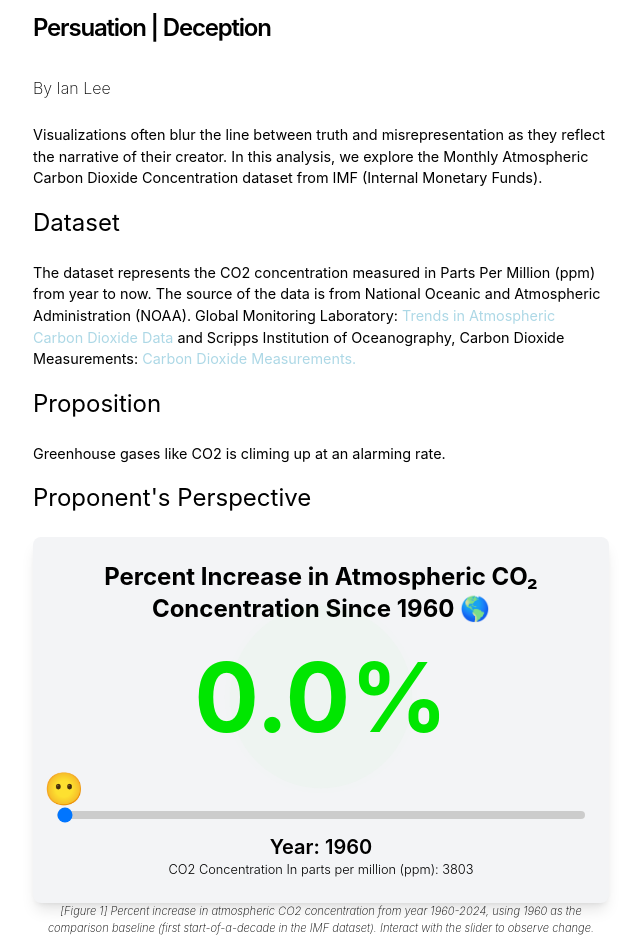
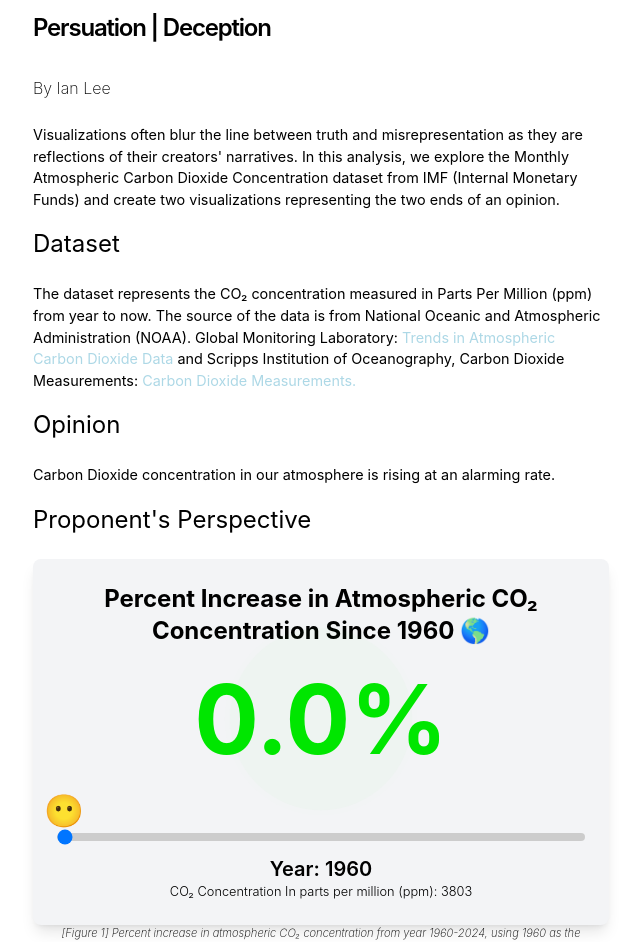
Before and after one commit to tylenode/vis-a4, a Next.js app: page / in a window 1280 px wide. Shown: the part 20-962 px from the top of the page, without its empty margins (319-959 px from the left). Built offline with nearby package versions, Linux system fonts and the light colour scheme.

Commit message:
Fix typos

```diff
--- a/app/components/co2Slider.tsx
+++ b/app/components/co2Slider.tsx
@@ -129,7 +129,7 @@ const CO2Slider = () => {
         {/* Year Display */}
         <div className="black text-center mt-2 text-xl font-semibold">
           Year: {year}
-          <div className="subtext">CO2 Concentration In parts per million (ppm): {data[year]}</div>
+          <div className="subtext">CO₂ Concentration In parts per million (ppm): {data[year]}</div>
         </div>
       </div>
 
--- a/app/page.tsx
+++ b/app/page.tsx
@@ -14,8 +14,8 @@ export default function Page() {
 
       <p className="mb-4 normal">
         {`
-        Visualizations often blur the line between truth and misrepresentation as they reflect the narrative of their creator. In this analysis,
-        we explore the Monthly Atmospheric Carbon Dioxide Concentration dataset from IMF (Internal Monetary Funds).`}
+        Visualizations often blur the line between truth and misrepresentation as they are reflections of their creators' narratives. In this analysis,
+        we explore the Monthly Atmospheric Carbon Dioxide Concentration dataset from IMF (Internal Monetary Funds) and create two visualizations representing the two ends of an opinion.`}
       </p>
 
       <div className="big">
@@ -26,7 +26,7 @@ export default function Page() {
 
       <p className="mb-4 normal">
         {`
-      The dataset represents the CO2 concentration measured in Parts Per Million (ppm) from year  to now.
+      The dataset represents the CO₂ concentration measured in Parts Per Million (ppm) from year  to now.
       The source of the data is from National Oceanic and Atmospheric Administration (NOAA). Global Monitoring Laboratory: `}
       <a className="link" href="https://gml.noaa.gov/ccgg/trends/">Trends in Atmospheric Carbon Dioxide Data</a>
 
@@ -35,12 +35,12 @@ export default function Page() {
       </p>
 
       <div className="big">
-        Proposition
+        Opinion
       </div>
       <hr className="solid-line"></hr>
 
       <p className="mb-4 normal">
-      {`Greenhouse gases like CO2 is climing up at an alarming rate.`}
+      {`Carbon Dioxide concentration in our atmosphere is rising at an alarming rate.`}
       </p>
 
       <div className="big">
@@ -50,7 +50,7 @@ export default function Page() {
       <CO2Slider></CO2Slider>
       <figcaption className="text">
         [Figure 1]
-        Percent increase in atmospheric CO2 concentration from year 1960-2024, using 1960 as the comparison baseline (first start-of-a-decade in the IMF dataset). Interact with the slider to observe change.
+        Percent increase in atmospheric CO₂ concentration from year 1960-2024, using 1960 as the comparison baseline (first start-of-a-decade in the IMF dataset). Interact with the slider to observe change.
       </figcaption>
       <h3 className='text-space'>Design Decisions:</h3>
       <ul className="normal">
@@ -66,7 +66,7 @@ export default function Page() {
                   Strength: Condensing the data into years make it much mor easily interpretable (66 years vs. approximately 66x12 months of data points).
                 </li>
                 <li>
-                  Interesting Observation: The IMF data first recorded full year for CO2 concentration data is actually 1959. Because as humans we have an implicit <b className='green'>round number preference </b>
+                  Interesting Observation: The IMF data first recorded full year for CO₂ concentration data is actually 1959. Because as humans we have an implicit <b className='green'>round number preference </b>
                   and beecause the difference in data between 1959 and 1960 is miniscule, I decided to use 1960 as my basis and specified my rationale in the caption.
                 </li>
               </ul>
@@ -107,7 +107,7 @@ export default function Page() {
                   Strength: Aligns well with the dynamic color gradient to convey urgency.
                 </li>
                 <li>
-                  Delta: Can benefit from a brief description of CO2 concentration range for different emojis. Though, sometimes a visualization is really "enough said" due to their intuition.
+                  Delta: Can benefit from a brief description of CO₂ concentration range for different emojis. Though, sometimes a visualization is really "enough said" due to their intuition.
                 </li>
               </ul>
             </li>
```
